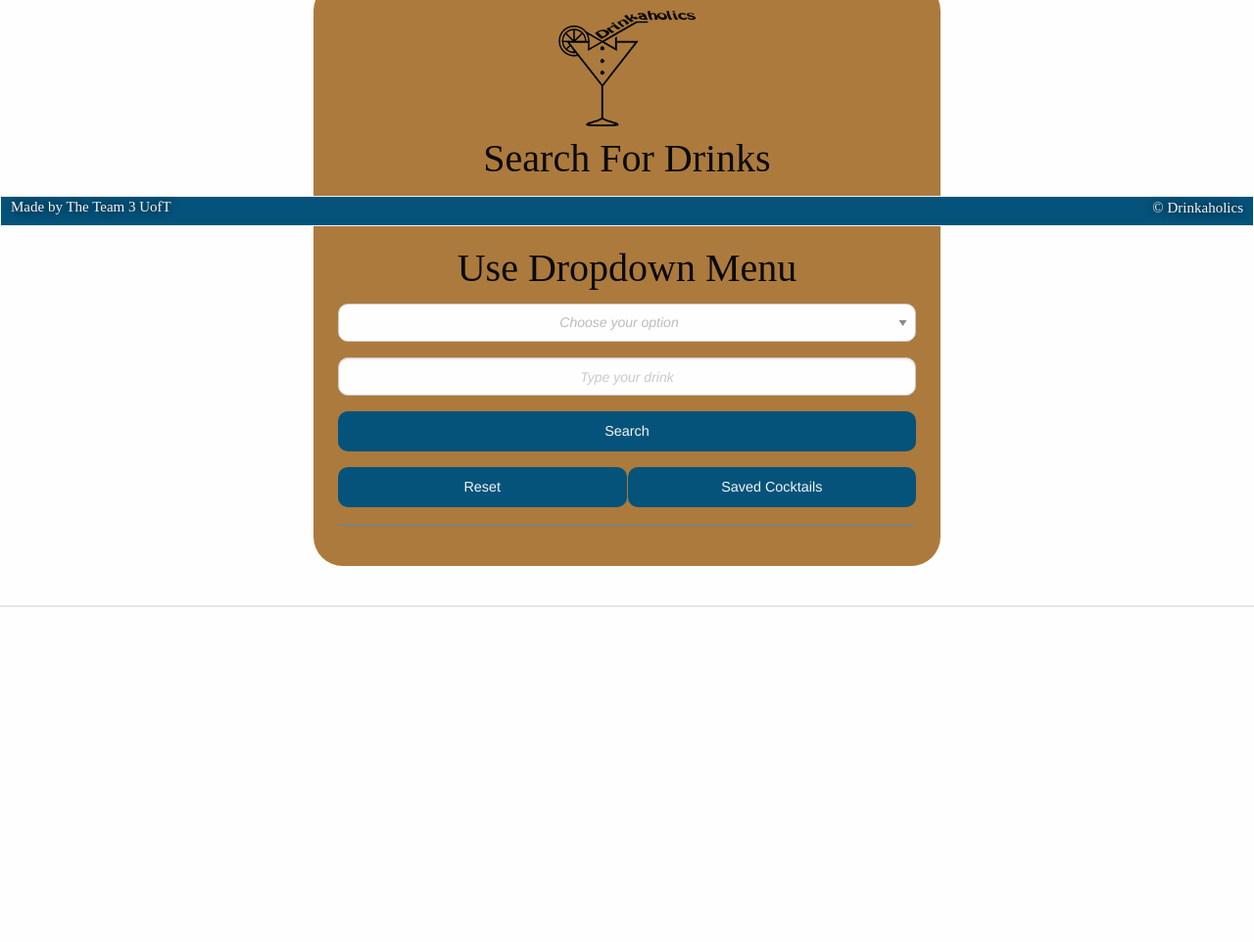
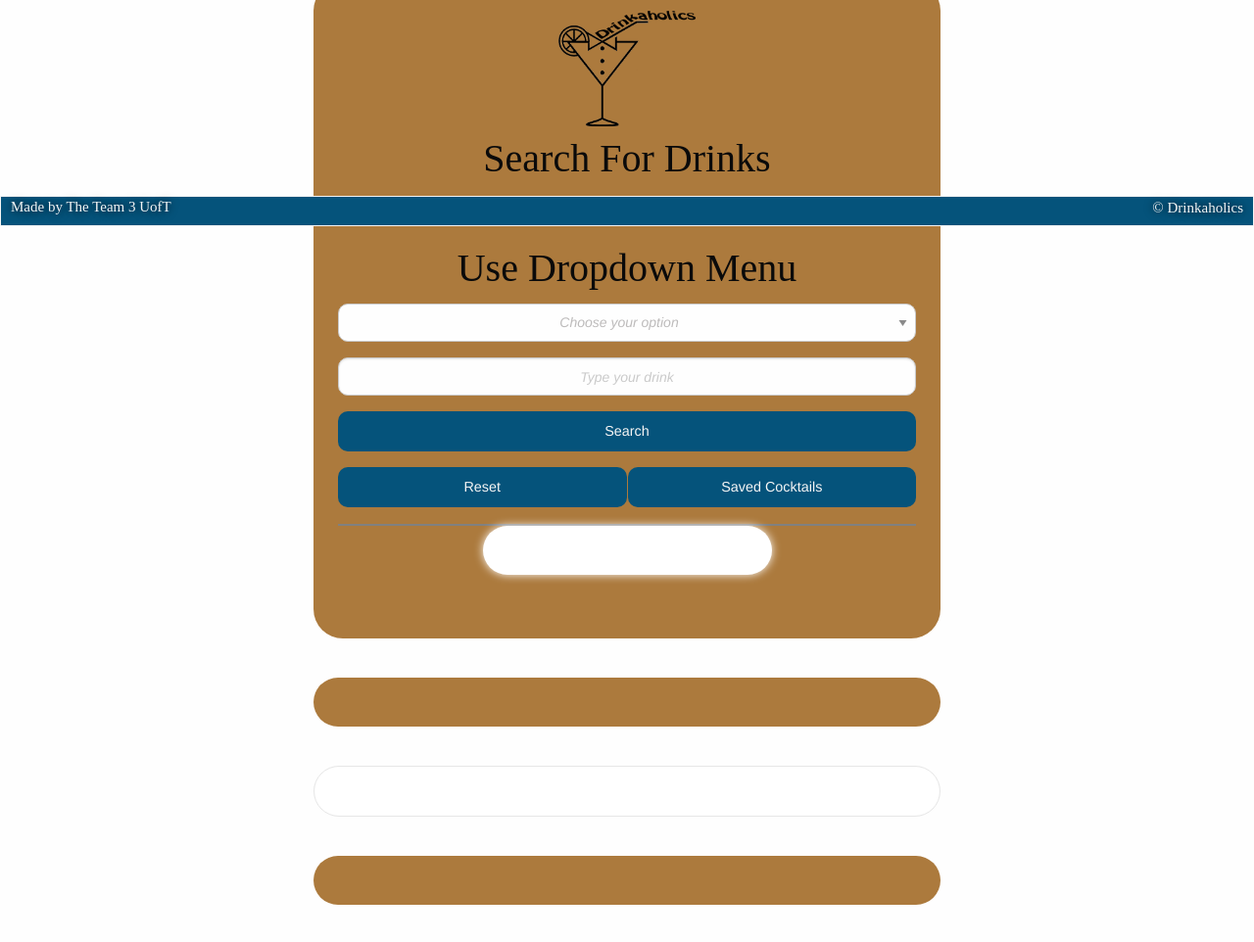
Before and after one commit to AlexRahmanov/Project-One, a plain HTML site: page index.html in a window 1280 px wide. Shown: the part 569-1531 px from the top of the page at 98% size. Before the commit the page ends 1205 px from the top, so only its background shows below. Drawn offline with nearby package versions, Linux system fonts and the light colour scheme; no server answers.

Commit message:
projectDone

```diff
--- a/assets/css/style.css
+++ b/assets/css/style.css
@@ -156,7 +156,54 @@ img {
   max-width: 350px;
 }
 
+#displaylist {
+  display: flexbox;
+  padding: 25px;
+  text-align: center;
+  width: 50%;
+  background-color: var(--secondary-color);
+  box-shadow: 0 0 15px rgb(255, 255, 255);
+  margin-bottom: 40px;
+  margin-left: 25%;
+  border-radius: 30px;
+}
 
+#displaytitle {
+  display: flexbox;
+  padding: 25px;
+  text-align: center;
+  width: 50%;
+  background-color: var(--secondary-color);
+  box-shadow: 0 0 15px rgb(255, 255, 255);
+  margin-bottom: 40px;
+  margin-left: 25%;
+  border-radius: 30px;
+}
+
+
+#search-history {
+  display: flexbox;
+  padding: 25px;
+  text-align: center;
+  width: 50%;
+  background-color: white;
+  box-shadow: 0 0 10px rgb(255, 255, 255);
+  margin-bottom: 40px;
+  margin-left: 25%;
+  border-radius: 30px;
+}
+
+#iteminfo {
+  display: flexbox;
+  padding: 25px;
+  text-align: center;
+  width: 50%;
+  background-color: white;
+  box-shadow: 0 0 10px rgb(255, 255, 255);
+  margin-bottom: 40px;
+  margin-left: 25%;
+  border-radius: 30px;
+}
 
 @media screen and (max-width: 575px) {
   header {
```
